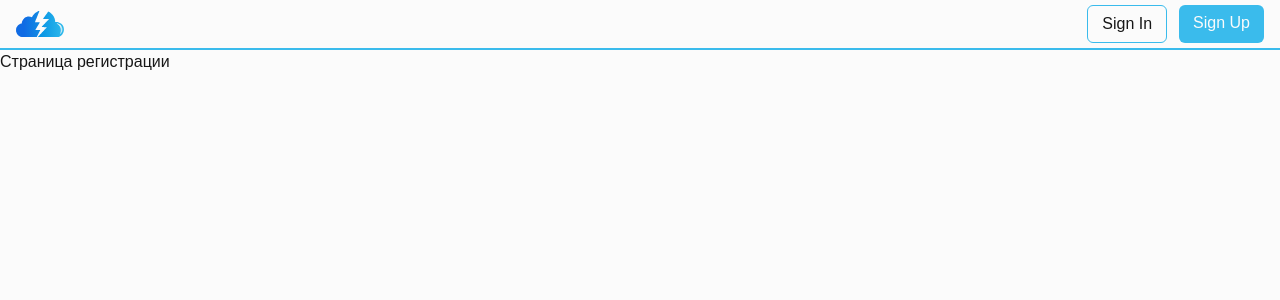
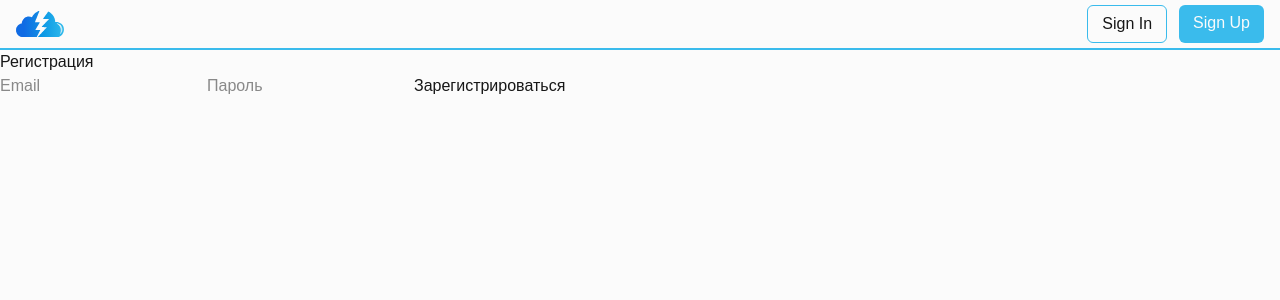
Before and after one commit to Syn3xuS/nimbus, a Next.js app: page /auth/register in a window 1280 px wide. Shown: the top 300 px of the page. Built offline with nearby package versions, Linux system fonts and the light colour scheme.

Commit message:
регистрация

```diff
--- a/app/api/auth/register/route.ts
+++ b/app/api/auth/register/route.ts
@@ -1,5 +1,24 @@
 import { NextResponse } from "next/server";
+import { registerUser } from "@/lib/services/auth/register";
 
-export async function POST(request: Request) {
-	return NextResponse.json({ ok: true });
+export async function POST(req: Request) {
+	try {
+		const body = await req.json();
+
+		const result = await registerUser(body);
+
+		return NextResponse.json(result, { status: 201 });
+	} catch (error) {
+		if (error instanceof Error) {
+			return NextResponse.json(
+				{ message: error.message },
+				{ status: 400 }
+			);
+		}
+
+		return NextResponse.json(
+			{ message: "Unknown error" },
+			{ status: 500 }
+		);
+	}
 }
--- a/app/auth/register/page.tsx
+++ b/app/auth/register/page.tsx
@@ -1,3 +1,69 @@
+/* eslint-disable react-hooks/rules-of-hooks */
+"use client";
+
+import { useState } from "react";
+import { useRouter } from "next/navigation";
+
 export default function page() {
-	return <>Страница регистрации</>;
+	const router = useRouter();
+
+	const [email, setEmail] = useState("");
+	const [password, setPassword] = useState("");
+	const [loading, setLoading] = useState(false);
+	const [error, setError] = useState<string | null>(null);
+
+	const onSubmit = async (e: React.FormEvent) => {
+		e.preventDefault();
+		setLoading(true);
+		setError(null);
+
+		try {
+			const res = await fetch("/api/auth/register", {
+				method: "POST",
+				headers: { "Content-Type": "application/json" },
+				body: JSON.stringify({ email, password }),
+			});
+
+			const data = await res.json();
+
+			if (!res.ok) {
+				throw new Error(data.message);
+			}
+
+			// после регистрации
+			router.push("/auth/login");
+		} catch (err) {
+			if (err instanceof Error) setError(err.message);
+		} finally {
+			setLoading(false);
+		}
+	};
+
+	return (
+		<form onSubmit={onSubmit}>
+			<h1>Регистрация</h1>
+
+			<input
+				type="email"
+				value={email}
+				onChange={(e) => setEmail(e.target.value)}
+				placeholder="Email"
+				required
+			/>
+
+			<input
+				type="password"
+				value={password}
+				onChange={(e) => setPassword(e.target.value)}
+				placeholder="Пароль"
+				required
+			/>
+
+			<button disabled={loading}>
+				{loading ? "Регистрация..." : "Зарегистрироваться"}
+			</button>
+
+			{error && <p style={{ color: "red" }}>{error}</p>}
+		</form>
+	);
 }
--- /dev/null
+++ b/lib/services/auth/register.ts
@@ -0,0 +1,19 @@
+import argon2 from "argon2";
+
+export async function registerUser(input: {
+	email: string;
+	password: string;
+}) {
+	const { email, password } = input;
+
+	if (!email || !password) {
+		throw new Error("Email and password are required");
+	}
+
+	const passwordHash = await argon2.hash(password);
+
+	return {
+		email,
+		passwordHash,
+	};
+}
--- a/package.json
+++ b/package.json
@@ -9,6 +9,8 @@
     "lint": "eslint"
   },
   "dependencies": {
+    "argon2": "^0.44.0",
+    "bcryptjs": "^3.0.3",
     "next": "16.1.3",
     "react": "19.2.3",
     "react-dom": "19.2.3"
```
Also changed, not shown: 1 other file (tests, documents, lock files or other folders).
